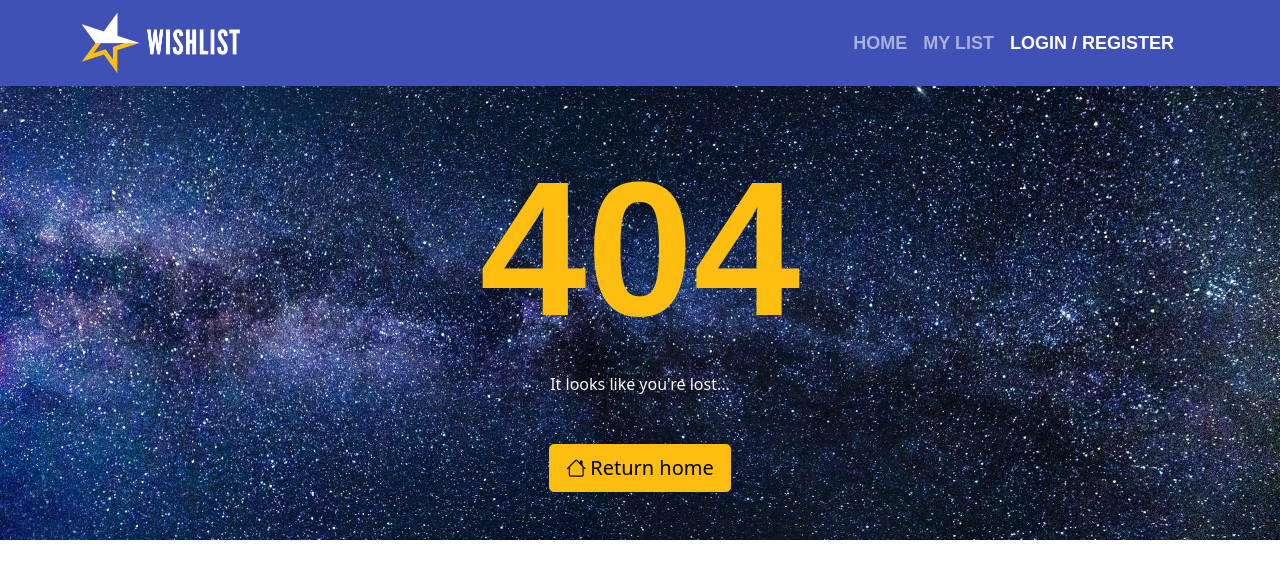
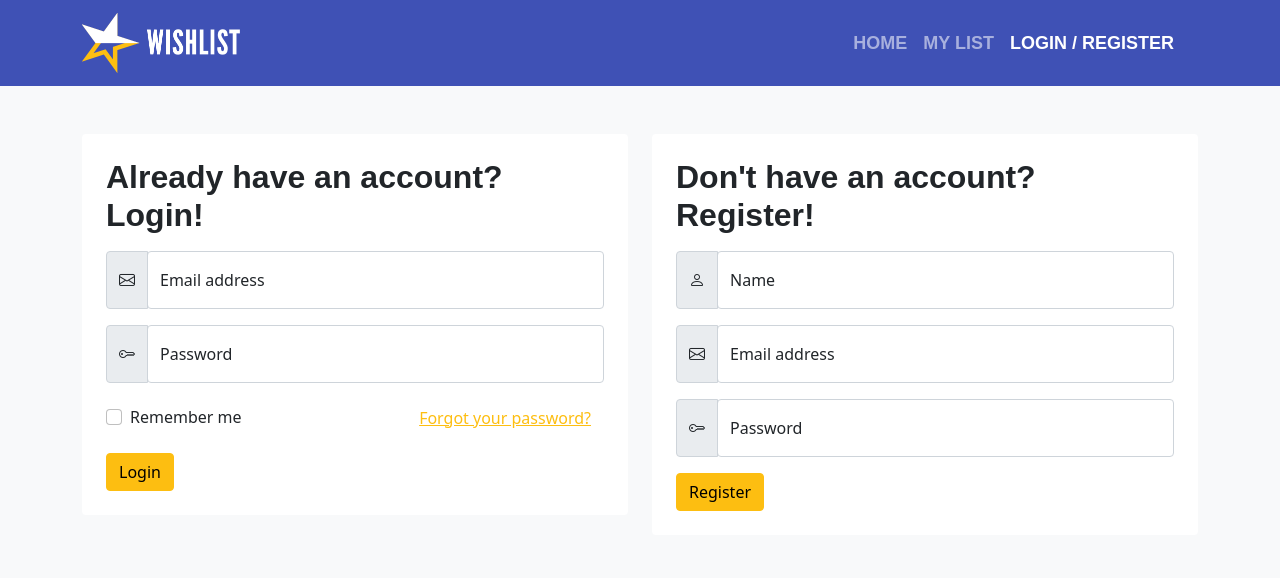
Before and after one commit to brunobragaw8t/wishlist, a React (Create React App) app: page /profile in a window 1280 px wide. Before the commit this address had no page. Shown: the top 578 px of the page. Built offline with nearby package versions, Linux system fonts and the light colour scheme; a web font is replaced by a local one.

Commit message:
Create Login/Register page

```diff
--- a/src/App.tsx
+++ b/src/App.tsx
@@ -5,6 +5,7 @@ import 'bootstrap';
 import Header from './components/partials/Header';
 import Home from './components/Home';
 import NotFound from './components/NotFound';
+import Profile from './components/Profile';
 
 function App() {
   return (
@@ -14,6 +15,8 @@ function App() {
       <Routes>
         <Route path="/" element={<Home />} />
 
+        <Route path="/profile" element={<Profile />} />
+
         <Route path="*" element={<NotFound />} />
       </Routes>
     </div>
--- /dev/null
+++ b/src/components/Profile/FormForgotPassword.tsx
@@ -0,0 +1,40 @@
+import { Dispatch, FC } from 'react';
+
+interface Props {
+  setForgotPassword: Dispatch<React.SetStateAction<boolean>>;
+}
+
+const FormForgotPassword:FC<Props> = ({ setForgotPassword }) => {
+  return (
+    <form id="form-forgot-password">
+      <h2 className="mb-3">Forgot your password?</h2>
+
+      <p>
+        Enter your email below and you will receive instructions on how to recover your lost password.
+      </p>
+
+      <div className="input-group mb-3">
+        <span className="input-group-text">
+          <i className="bi bi-envelope"></i>
+        </span>
+
+        <div className="form-floating flex-grow-1">
+          <input type="email" id="forgot-password-email" className="form-control" placeholder="email@example.com" />
+          <label htmlFor="forgot-password-email">Email address</label>
+        </div>
+      </div>
+
+      <div className="d-flex justify-content-between">
+        <button type="submit" className="btn btn-primary">
+          Submit
+        </button>
+
+        <button type="button" className="btn btn-secondary" onClick={() => setForgotPassword(false)}>
+          Back to login
+        </button>
+      </div>
+    </form>
+  )
+}
+
+export default FormForgotPassword;
--- /dev/null
+++ b/src/components/Profile/FormLogin.tsx
@@ -0,0 +1,55 @@
+import { Dispatch, FC } from 'react';
+
+interface Props {
+  setForgotPassword: Dispatch<React.SetStateAction<boolean>>;
+}
+
+const FormLogin:FC<Props> = ({ setForgotPassword }) => {
+  return (
+    <form id="form-login">
+      <h2 className="mb-3">Already have an account? Login!</h2>
+
+      <div className="input-group mb-3">
+        <span className="input-group-text">
+          <i className="bi bi-envelope"></i>
+        </span>
+
+        <div className="form-floating flex-grow-1">
+          <input type="email" id="login-email" className="form-control" placeholder="email@example.com" />
+          <label htmlFor="login-email">Email address</label>
+        </div>
+      </div>
+
+      <div className="input-group mb-3">
+        <span className="input-group-text">
+          <i className="bi bi-key"></i>
+        </span>
+
+        <div className="form-floating flex-grow-1">
+          <input type="password" id="login-password" className="form-control" placeholder="*****" />
+          <label htmlFor="login-password">Password</label>
+        </div>
+      </div>
+
+      <div className="mb-3 d-flex align-items-center justify-content-between">
+        <div className="form-check">
+          <input className="form-check-input" type="checkbox" id="remember-me" />
+
+          <label className="form-check-label" htmlFor="remember-me">
+            Remember me
+          </label>
+        </div>
+
+        <button type="button" className="btn btn-link" onClick={() => setForgotPassword(true)}>
+          Forgot your password?
+        </button>
+      </div>
+
+      <button type="submit" className="btn btn-primary">
+        Login
+      </button>
+    </form>
+  )
+}
+
+export default FormLogin;
--- /dev/null
+++ b/src/components/Profile/FormRegister.tsx
@@ -0,0 +1,46 @@
+const FormRegister = () => {
+  return (
+    <form id="form-register">
+      <h2 className="mb-3">Don't have an account? Register!</h2>
+
+      <div className="input-group mb-3">
+        <span className="input-group-text">
+          <i className="bi bi-person"></i>
+        </span>
+
+        <div className="form-floating flex-grow-1">
+          <input type="text" id="register-name" className="form-control" placeholder="John Doe" />
+          <label htmlFor="register-name">Name</label>
+        </div>
+      </div>
+
+      <div className="input-group mb-3">
+        <span className="input-group-text">
+          <i className="bi bi-envelope"></i>
+        </span>
+
+        <div className="form-floating flex-grow-1">
+          <input type="email" id="register-email" className="form-control" placeholder="email@example.com" />
+          <label htmlFor="register-email">Email address</label>
+        </div>
+      </div>
+
+      <div className="input-group mb-3">
+        <span className="input-group-text">
+          <i className="bi bi-key"></i>
+        </span>
+
+        <div className="form-floating flex-grow-1">
+          <input type="password" id="register-password" className="form-control" placeholder="*****" />
+          <label htmlFor="register-password">Password</label>
+        </div>
+      </div>
+
+      <button type="submit" className="btn btn-primary">
+        Register
+      </button>
+    </form>
+  )
+}
+
+export default FormRegister;
--- /dev/null
+++ b/src/components/Profile/index.tsx
@@ -0,0 +1,40 @@
+import { useState } from 'react';
+import ContentSection from '../partials/ContentSection';
+import FormForgotPassword from './FormForgotPassword';
+import FormLogin from './FormLogin';
+import FormRegister from './FormRegister';
+
+const Profile = () => {
+  const isLoggedIn = false; // TODO: connect this with auth system
+  const [forgotPassword, setForgotPassword] = useState(false);
+
+  return (
+    <ContentSection>
+      <div className="container">
+        {!isLoggedIn ? (
+          <div className="row">
+            <div className="col-md-6">
+              <div className="p-4 bg-white rounded">
+                {!forgotPassword ? (
+                  <FormLogin setForgotPassword={setForgotPassword} />
+                ) : (
+                  <FormForgotPassword setForgotPassword={setForgotPassword} />
+                )}
+              </div>
+            </div>
+
+            <div className="col-md-6">
+              <div className="p-4 bg-white rounded">
+                <FormRegister />
+              </div>
+            </div>
+          </div>
+        ) : (
+          <div className="alert alert-warning">Profile panel is currently under development.</div>
+        )}
+      </div>
+    </ContentSection>
+  )
+}
+
+export default Profile;
```
